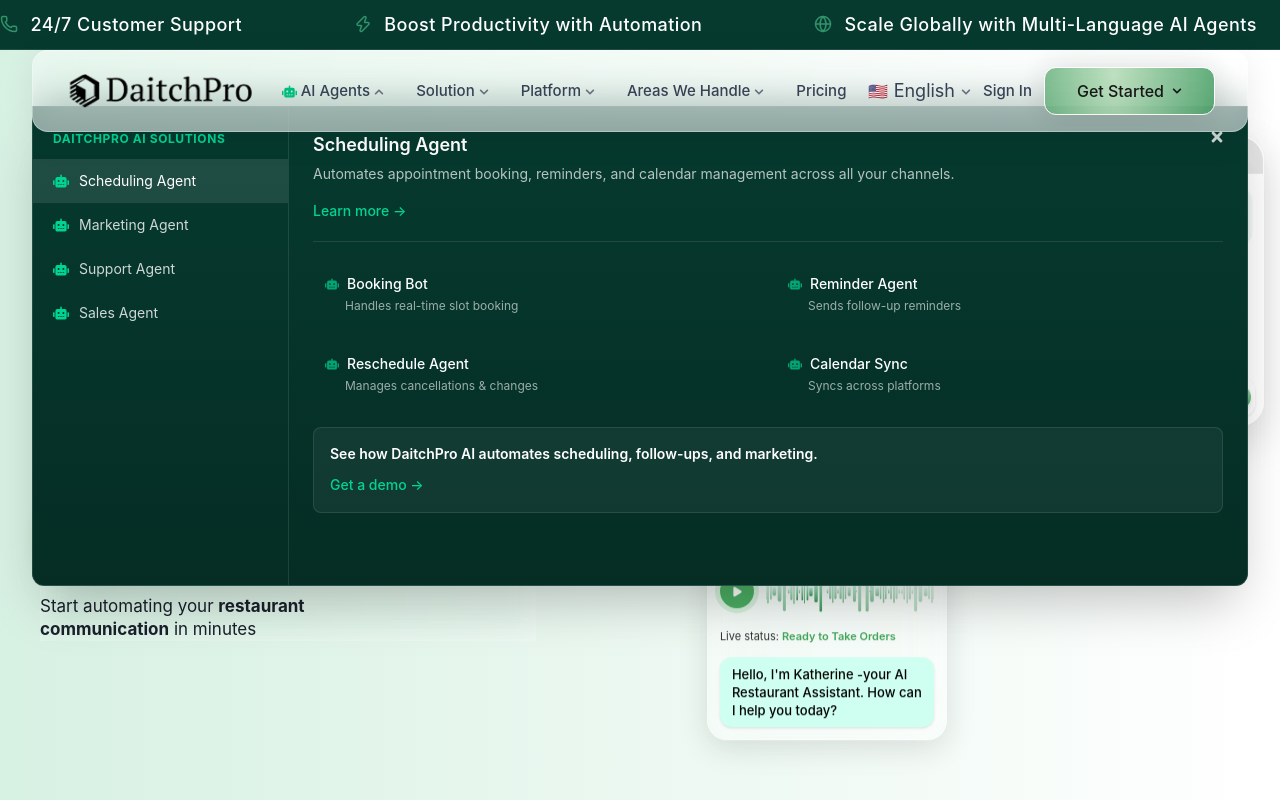
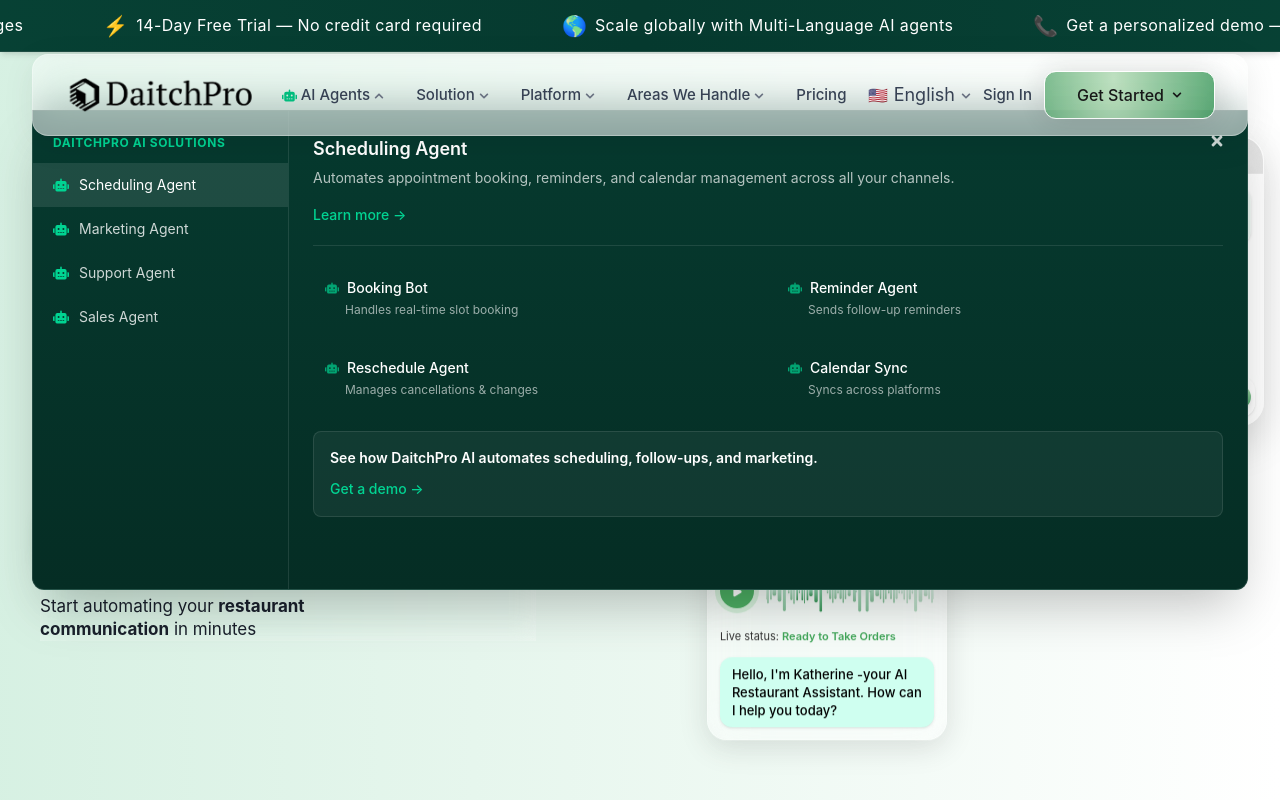
Before and after one commit to Fizza-A786/Restaurant-, a React (Vite) app: page / in a window 1280 px wide. Both pictures are taken after a click on the button "AI Agents". Shown: the top 800 px of the page. Built offline with nearby package versions, Linux system fonts and the light colour scheme; grey boxes are pictures that could not be loaded.

Commit message:
changing

```diff
--- a/src/Common/Navbar.jsx
+++ b/src/Common/Navbar.jsx
@@ -240,7 +240,7 @@
 <nav
   className="absolute left-1/2 -translate-x-1/2 w-[95%] max-w-7xl z-50 rounded-2xl px-8 py-4 transition-all duration-300"
   style={{
-    top: '50px',
+    top: '54px',
     background: 'rgba(255,255,255,0.55)',
     backdropFilter: 'blur(20px)',
     WebkitBackdropFilter: 'blur(20px)',
@@ -391,7 +391,7 @@
         <div
           className="fixed left-1/2 -translate-x-1/2 w-[95%] max-w-7xl z-40 rounded-b-xl overflow-hidden shadow-2xl"
           style={{
-            top: 'calc(3.5rem + 50px)',
+            top: 'calc(3.5rem + 54px)',
             height: '480px',
             background: 'linear-gradient(180deg, #063A2F 0%, #052d24 100%)',
             border: '1px solid rgba(255,255,255,0.12)',
@@ -473,7 +473,7 @@
 
       {/* ── MOBILE MENU ───────────────────────────────────────────────────── */}
       <div
-        className={`fixed top-[50px] left-1/2 -translate-x-1/2 w-[95%] bg-white/95 backdrop-blur-xl border border-gray-200 rounded-2xl shadow-2xl z-40 lg:hidden transition-all duration-300 transform origin-top overflow-y-auto max-h-[80vh] ${
+        className={`fixed top-[54px] left-1/2 -translate-x-1/2 w-[95%] bg-white/95 backdrop-blur-xl border border-gray-200 rounded-2xl shadow-2xl z-40 lg:hidden transition-all duration-300 transform origin-top overflow-y-auto max-h-[80vh] ${
           mobileMenuOpen ? 'scale-y-100 opacity-100 visible' : 'scale-y-0 opacity-0 invisible'
         }`}
       >
--- a/src/Common/NavbarTop.jsx
+++ b/src/Common/NavbarTop.jsx
@@ -1,84 +1,81 @@
-
-import {
-  Globe,
-  Phone,
-  Sparkles,
-  Zap,
-  Bot,
-} from "lucide-react";
-
 const announcements = [
   {
-    icon: <Bot size={18} />,
-    text: "AI Agents Now Available",
+    emoji: "🎉",
+    text: "New: AI Voice Agents now support 25+ languages",
   },
   {
-    icon: <Sparkles size={18} />,
-    text: "Book Your Free Demo",
+    emoji: "⚡",
+    text: "14-Day Free Trial — No credit card required",
   },
   {
-    icon: <Phone size={18} />,
-    text: "24/7 Customer Support",
+    emoji: "🌎",
+    text: "Scale globally with Multi-Language AI agents",
   },
   {
-    icon: <Zap size={18} />,
-    text: "Boost Productivity with Automation",
-  },
-  {
-    icon: <Globe size={18} />,
-    text: "Scale Globally with Multi-Language AI Agents",
+    emoji: "📞",
+    text: "Get a personalized demo — See DaitchPro in action",
   },
 ];
 
 export default function AnnouncementBanner() {
   return (
     <>
-      {/* Tailwind Custom Animation */}
+      {/* Marquee Animation */}
       <style>
         {`
           @keyframes marquee {
-            0% {
-              transform: translateX(0%);
+            from {
+              transform: translateX(0);
             }
-            100% {
+            to {
               transform: translateX(-50%);
             }
           }
 
-          .animate-marquee {
-            animation: marquee 25s linear infinite;
+          .marquee-track {
+            display: flex;
+            width: max-content;
+            animation: marquee 40s linear infinite;
           }
 
-          .animate-marquee:hover {
+          .marquee-track:hover {
             animation-play-state: paused;
           }
         `}
       </style>
 
-      {/* Top Green Announcement Bar */}
-      <div className="fixed top-0 left-0 w-full z-50 bg-[#063A2F] border-b border-white/10 overflow-hidden h-[50px] flex items-center">
+      {/* Banner */}
+      <div className="fixed top-0 left-0 z-50 h-[52px] w-full overflow-hidden border-b border-white/10 bg-[#063A2F] shadow-md">
 
-        {/* Scrolling Content */}
-        <div className="flex whitespace-nowrap animate-marquee min-w-max">
+        {/* Glow Effect */}
+        <div className="pointer-events-none absolute inset-0 bg-gradient-to-r from-[#0B5D49]/20 via-transparent to-[#0B5D49]/20" />
 
+        {/* Marquee Wrapper */}
+        <div className="flex h-full items-center overflow-hidden whitespace-nowrap">
+
+          {/* Animated Track */}
+          <div className="marquee-track">
+
+            {/* Duplicate Content for Infinite Loop */}
             {[...announcements, ...announcements].map((item, index) => (
               <div
                 key={index}
-              className="flex items-center gap-3 px-8 md:px-14 text-white"
+                className="group flex items-center gap-2 px-8 md:px-10"
               >
-              {/* Icon */}
-              <div className="text-[#5EE9A5] animate-pulse">
-                {item.icon}
-              </div>
+                {/* Emoji */}
+                <span className="text-[20px] transition-transform duration-300 group-hover:scale-125">
+                  {item.emoji}
+                </span>
 
                 {/* Text */}
-              <span className="text-sm md:text-[18px] font-medium tracking-wide">
+                <span className="text-sm  tracking-wide text-white md:text-[16px]">
                   {item.text}
                 </span>
               </div>
             ))}
           </div>
         </div>
+      </div>
     </>
   );
 }
```
Lines whose indentation alone changed are shown as unchanged.
